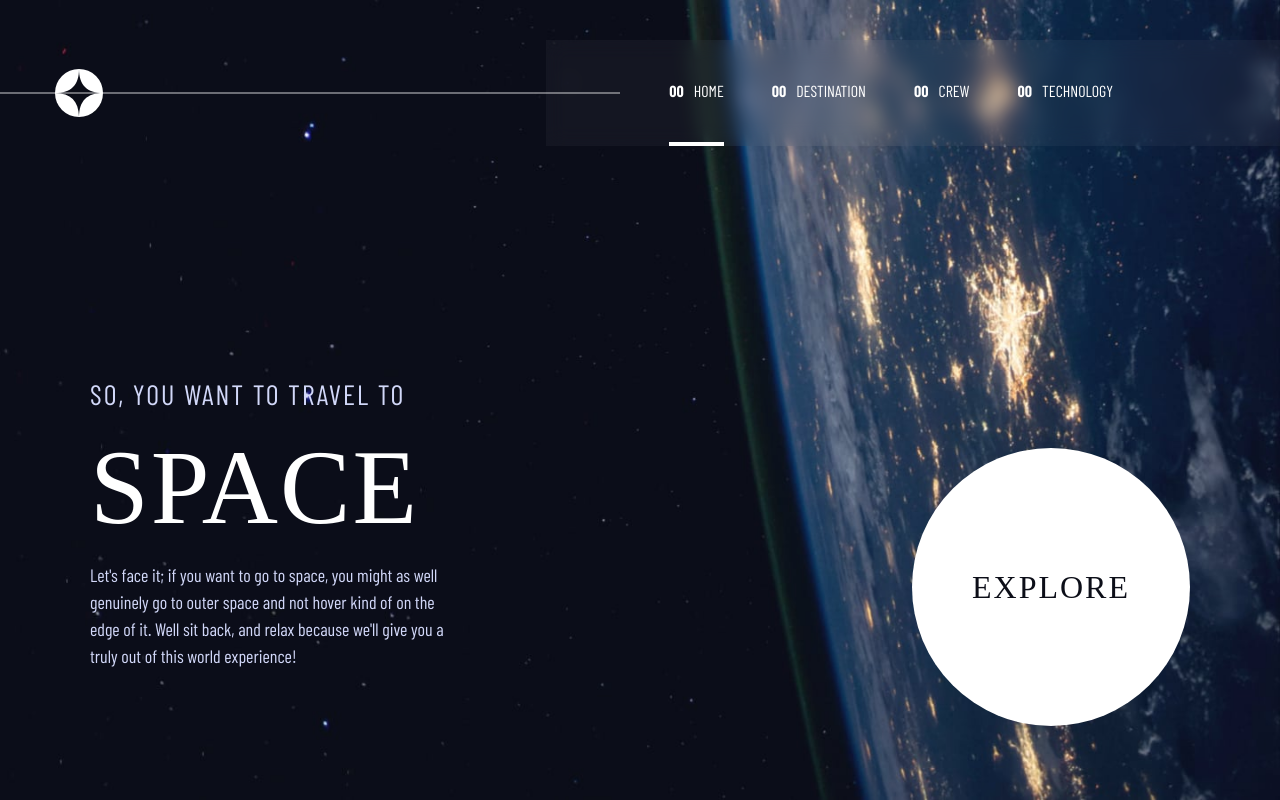
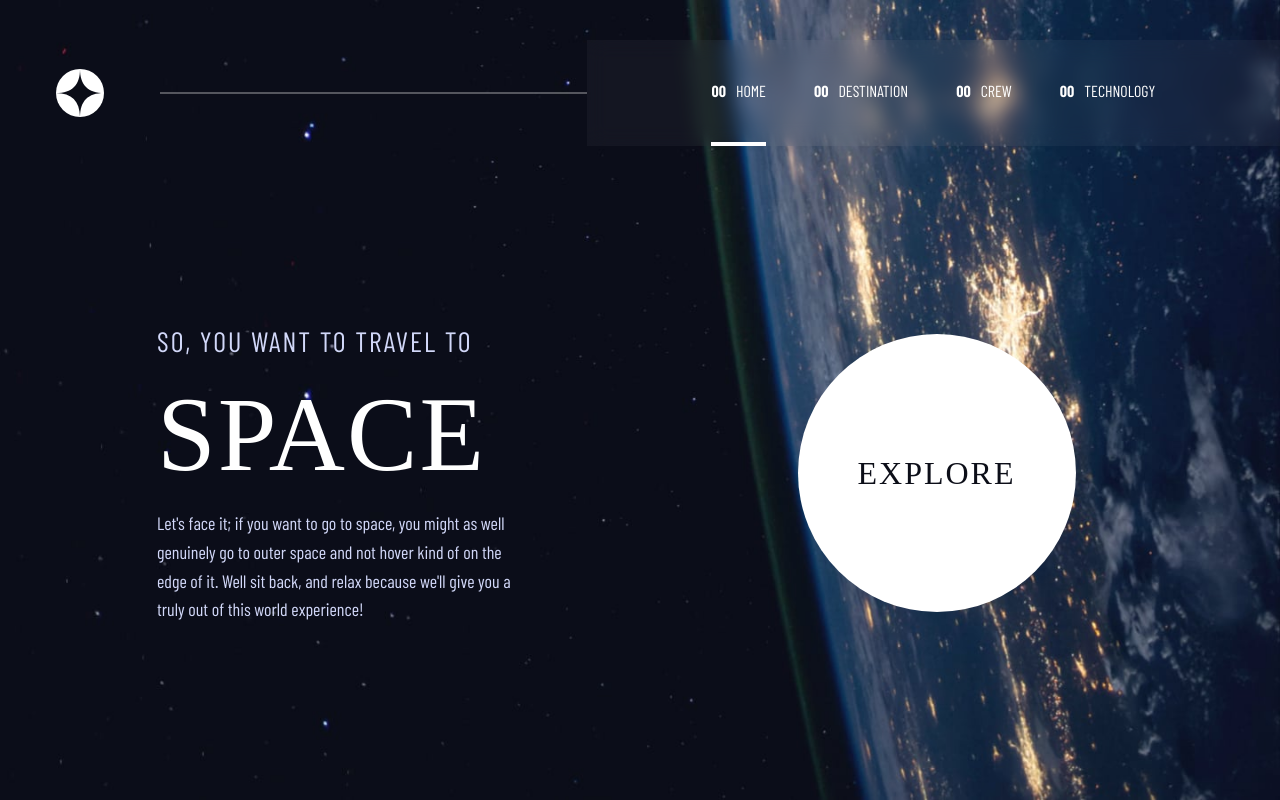
Before and after one commit to dusanlukic404/space-tourism, a website: page public/index.html in a window 1280 px wide. Drawn offline with nearby package versions, Linux system fonts and the light colour scheme; a web font is replaced by a local one.

Commit message:
changed layout and heading

```diff
--- a/public/index.html
+++ b/public/index.html
@@ -8,7 +8,7 @@
       name="description"
       content="Space tourism website challenge by Frontend Mentor"
     />
-    <title>Space tourism website</title>
+    <title>Space Tourism - Homepage</title>
     <link
       rel="shortcut icon"
       href="./assets/favicon-32x32.png"
@@ -27,12 +27,16 @@
     <header class="header">
       <div>
         <a href="index.html"
-          ><img src="./assets/shared/logo.svg" alt="Space tourism logo"
+          ><img
+            class="logo"
+            src="./assets/shared/logo.svg"
+            alt="Space tourism logo"
         /></a>
       </div>
 
       <button class="btn btn-menu" aria-controls="primary-navigation">
         <span class="visually-hidden">Menu</span>
+        <!-- fali hamburger ikonica -->
       </button>
 
       <nav>
@@ -43,25 +47,34 @@
           aria-expanded="true"
         >
           <li>
-            <a class="link--active" href="#"><span>00</span>Home</a>
+            <a href="index.html" class="link link--active"
+              ><span>00</span>Home</a
+            >
           </li>
           <li>
-            <a href="#"><span>00</span>Destination</a>
+            <a href="destination.html" class="link"
+              ><span>00</span>Destination</a
+            >
           </li>
           <li>
-            <a href="#"><span>00</span>Crew</a>
+            <a href="crew.html" class="link"><span>00</span>Crew</a>
           </li>
           <li>
-            <a href="#"><span>00</span>Technology</a>
+            <a href="technology.html" class="link"><span>00</span>Technology</a>
           </li>
         </ul>
       </nav>
     </header>
 
     <main>
-      <section class="home-section container">
+      <section
+        class="home-section grid-container"
+        aria-labelledby="home-heading"
+      >
         <div class="home-section__text">
-          <h1>So, you want to travel to <span>Space</span></h1>
+          <h1 id="home-heading">
+            So, you want to travel to <span>Space</span>
+          </h1>
           <p>
             Let's face it; if you want to go to space, you might as well
             genuinely go to outer space and not hover kind of on the edge of it.
--- a/src/sass/base/_typography.scss
+++ b/src/sass/base/_typography.scss
@@ -66,7 +66,9 @@ a {
 }
 
 .home-section__text p {
+  max-width: rem(370);
   color: $clr-accent;
+  line-height: 1.6;
 }
 
 .btn-explore {
--- a/src/sass/components/_buttons.scss
+++ b/src/sass/components/_buttons.scss
@@ -30,7 +30,7 @@
     content: "";
     width: 100%;
     height: 100%;
-    background-color: rgba($clr-white, 0.5);
+    background-color: rgba($clr-white, 0.3);
     border-radius: inherit;
     transform: scale(0.8);
     z-index: -1;
--- a/src/sass/components/_index.scss
+++ b/src/sass/components/_index.scss
@@ -1 +1,2 @@
 @forward "./buttons";
+@forward "./links";
--- /dev/null
+++ b/src/sass/components/_links.scss
@@ -0,0 +1,18 @@
+@use "../abstract/" as *;
+
+.link {
+  $padding: rem(39);
+  display: inline-block;
+  padding-bottom: $padding;
+  border-bottom: 4px solid transparent;
+
+  transition: border-bottom 300ms ease;
+
+  &:is(:hover, :focus-visible) {
+    border-bottom: 4px solid rgba($clr-white, $alpha: 0.4);
+  }
+
+  &.link--active {
+    border-bottom: 4px solid $clr-white;
+  }
+}
--- a/src/sass/layout/_header.scss
+++ b/src/sass/layout/_header.scss
@@ -1,48 +1,43 @@
 @use "../abstract/" as *;
 
+.logo {
+  margin: 1.5rem clamp(1.5rem, 5vw, 3.5rem);
+}
+
 .header {
-  position: absolute;
-  top: rem(40);
-  width: 100%;
+  margin-top: clamp(rem(26), 2vw + 1rem, rem(40));
   display: flex;
   justify-content: space-between;
   align-items: center;
-  padding-left: rem(55);
+
+  &::after {
+    position: relative;
+    content: "";
+    display: block;
+    margin-left: 3rem;
+    position: relative;
+    height: rem(2);
+    width: 100%;
+    background-color: rgba($clr-white, 0.3);
+    order: 1;
+  }
+
+  nav {
+    order: 2;
+  }
 
   .primary-navigation {
-    position: relative;
     display: flex;
     align-items: center;
     gap: min(5vw, rem(48));
-    padding-inline: rem(123) rem(167);
+    padding-inline: clamp(rem(64), 8.5vw + 1rem, rem(144));
     background-color: rgba($clr-white, 0.04);
     backdrop-filter: blur(10px);
+    order: 2;
 
-    &::before {
-      position: absolute;
-      content: "";
-      height: rem(2);
-      width: 90%;
-      top: 50%;
-      left: -80%;
-      transform: translateY(-50%);
-      background-color: rgba($clr-white, $alpha: 0.4);
-    }
-
-    li a {
-      display: inline-block;
-      padding-block: rem(39);
-      border-bottom: 4px solid transparent;
-
-      transition: border-bottom 300ms ease;
-
-      &:is(:hover, :focus-visible) {
-        border-bottom: 4px solid rgba($clr-white, $alpha: 0.4);
-      }
-
-      &.link--active {
-        border-bottom: 4px solid $clr-white;
-      }
+    .link {
+      $padding: rem(39);
+      padding-block: $padding;
     }
   }
 }
--- a/src/sass/layout/_sections.scss
+++ b/src/sass/layout/_sections.scss
@@ -15,7 +15,12 @@ body {
   background-position: center;
 
   display: grid;
-  align-items: end;
+  grid-template-rows: min-content 1fr;
+
+  main {
+    display: grid;
+    place-items: center;
+  }
 }
 
 .container {
@@ -24,8 +29,14 @@ body {
 
   width: min($max-width, 100% - $padding * 2);
   margin-inline: auto;
+}
 
+.grid-container {
   display: grid;
-  grid-auto-flow: column;
-  align-items: center;
+  gap: rem(30);
+  grid-template-columns: minmax(rem(32), 1fr) repeat(2, minmax(0, rem(640))) minmax(
+      rem(32),
+      1fr
+    );
+  place-items: center;
 }
--- a/src/sass/pages/_home.scss
+++ b/src/sass/pages/_home.scss
@@ -5,6 +5,9 @@ body[class="home"] {
 }
 
 .home-section__text {
-  width: min(rem(360), 100%);
-  margin-bottom: rem(130);
+  grid-column: 2;
 }
+
+.home-section__btn {
+  grid-column: 3;
+}
```
Also changed, not shown: public/destination.html (+11 -6 lines), src/destination.html (+11 -6 lines), src/index.html (+21 -8 lines), public/css/style.css.
